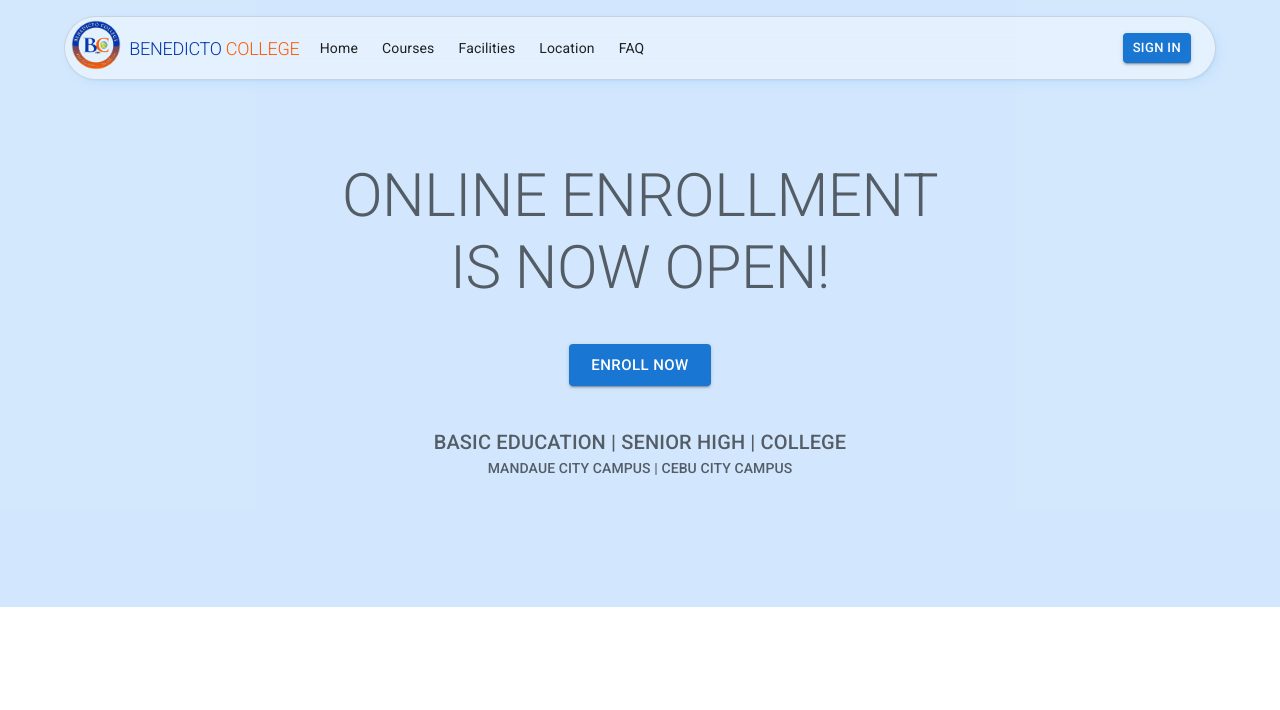
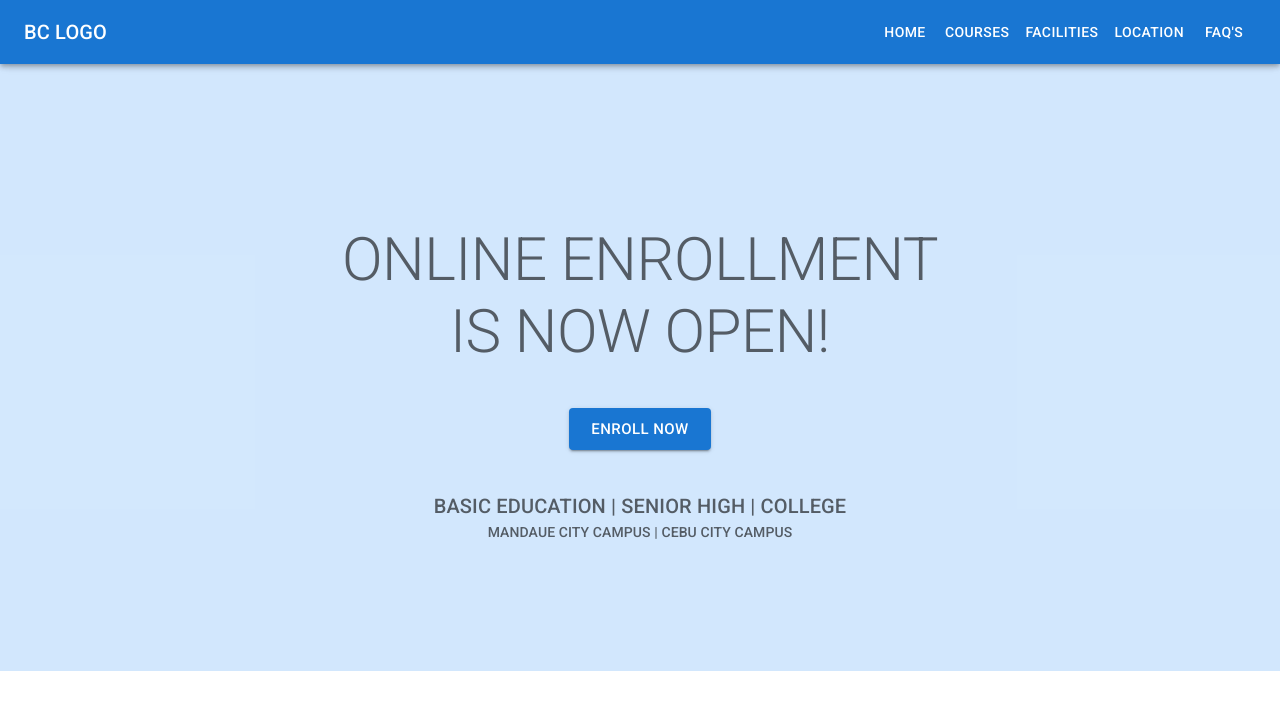
Before and after one commit to npcnon/UIUXPublic-Cebu-City-Campus, a React (Vite) app: page / in a window 1280 px wide. Shown: the top 710 px of the page. Built offline with nearby package versions, Linux system fonts and the light colour scheme.

Commit message:
Partial HiddenOnScroll Appbar Design

```diff
--- a/src/Pages/Home/LandingPage.tsx
+++ b/src/Pages/Home/LandingPage.tsx
@@ -44,10 +44,10 @@
       <>
         <Route element={<LayoutWithAppBar />}>
           <Route path="/" element={<Hero />} />
+          <Route path="/Enrollment" element={<Checkout />} />
         </Route>
         <Route element={<LayoutWithoutAppBar />}>
           <Route path="/EnrollmentPage" element={<EnrollmentPage />} />
-          <Route path="/Enrollment" element={<Checkout />} />
           <Route path="/Sign-in" element={<SignInSide />} />
           <Route path="/Dashboard" element={<Dashboard />} />
         </Route>
--- a/src/Pages/Home/components/AppAppbar.tsx
+++ b/src/Pages/Home/components/AppAppbar.tsx
@@ -1,241 +1,118 @@
 import * as React from "react";
-import Box from "@mui/material/Box";
 import AppBar from "@mui/material/AppBar";
 import Toolbar from "@mui/material/Toolbar";
+import Typography from "@mui/material/Typography";
+import CssBaseline from "@mui/material/CssBaseline";
+import useScrollTrigger from "@mui/material/useScrollTrigger";
+import Slide from "@mui/material/Slide";
+import IconButton from "@mui/material/IconButton";
+import MenuIcon from "@mui/icons-material/Menu";
+import Drawer from "@mui/material/Drawer";
+import List from "@mui/material/List";
+import ListItem from "@mui/material/ListItem";
+import ListItemText from "@mui/material/ListItemText";
+import Box from "@mui/material/Box";
 import Button from "@mui/material/Button";
-import Container from "@mui/material/Container";
-import Divider from "@mui/material/Divider";
-import Typography from "@mui/material/Typography";
-import MenuItem from "@mui/material/MenuItem";
-import Drawer from "@mui/material/Drawer";
-import MenuIcon from "@mui/icons-material/Menu";
-import { Link } from "react-router-dom";
-import logo from "../../../StaticFiles/logo.png";
+import useMediaQuery from "@mui/material/useMediaQuery";
+import { Theme, useTheme } from "@mui/material/styles";
 
-const logoStyle = {
-  width: "50px",
-  height: "50px",
-  cursor: "pointer",
-};
+const navItems = ["Home", "Courses", "Facilities", "Location", "Faq's"];
 
-function AppAppBar() {
-  const [open, setOpen] = React.useState(false);
+interface Props {
+  window?: () => Window;
+  children: React.ReactElement;
+}
 
-  const toggleDrawer = (newOpen: boolean) => () => {
-    setOpen(newOpen);
-  };
-
-  const scrollToSection = (sectionId: string) => {
-    const sectionElement = document.getElementById(sectionId);
-    const offset = 128;
-    if (sectionElement) {
-      const targetScroll = sectionElement.offsetTop - offset;
-      sectionElement.scrollIntoView({ behavior: "smooth" });
-      window.scrollTo({
-        top: targetScroll,
-        behavior: "smooth",
-      });
-      setOpen(false);
-    }
-  };
+function HideOnScroll(props: Props) {
+  const { children, window } = props;
+  const trigger = useScrollTrigger({
+    target: window ? window() : undefined,
+  });
 
   return (
-    <div>
-      <AppBar
-        position="fixed"
-        sx={{
-          boxShadow: 0,
-          bgcolor: "transparent",
-          backgroundImage: "none",
-          mt: 2,
-        }}
-      >
-        <Container maxWidth="lg">
-          <Toolbar
-            variant="regular"
-            sx={(theme) => ({
-              display: "flex",
-              alignItems: "center",
-              justifyContent: "space-between",
-              flexShrink: 0,
-              borderRadius: "999px",
-              bgcolor:
-                theme.palette.mode === "light"
-                  ? "rgba(255, 255, 255, 0.4)"
-                  : "rgba(0, 0, 0, 0.4)",
-              backdropFilter: "blur(24px)",
-              maxHeight: 40,
-              border: "1px solid",
-              borderColor: "divider",
-              boxShadow:
-                theme.palette.mode === "light"
-                  ? `0 0 1px rgba(85, 166, 246, 0.1), 1px 1.5px 2px -1px rgba(85, 166, 246, 0.15), 4px 4px 12px -2.5px rgba(85, 166, 246, 0.15)`
-                  : "0 0 1px rgba(2, 31, 59, 0.7), 1px 1.5px 2px -1px rgba(2, 31, 59, 0.65), 4px 4px 12px -2.5px rgba(2, 31, 59, 0.65)",
-            })}
-          >
-            <Box
-              sx={{
-                flexGrow: 1,
-                display: "flex",
-                alignItems: "center",
-                ml: "-18px",
-                px: 0,
-              }}
-            >
-              <Link to="/" style={{ textDecoration: "none" }}>
-                <img src={logo} style={logoStyle} alt="logo of sitemark" />
-              </Link>
-              <Typography
-                variant="h1"
-                sx={{
-                  display: "flex",
-                  flexDirection: { xs: "column", md: "row" },
-                  alignSelf: "center",
-                  textAlign: "center",
-                  fontSize: "large",
-                  color: "#0235AE",
-                }}
-              >
-                &nbsp;&nbsp;BENEDICTO&nbsp;
-                <Typography
-                  component="span"
-                  variant="h1"
-                  sx={{
-                    fontSize: "large",
-                    color: "#FE5A02",
-                  }}
-                >
-                  COLLEGE&nbsp;&nbsp;
-                </Typography>
-              </Typography>
-              <Box
-                sx={{
-                  display: { xs: "none", md: "flex", justifyContent: "center" },
-                }}
-              >
-                <MenuItem sx={{ py: "6px", px: "12px" }}>
-                  <Link to="/" style={{ textDecoration: "none" }}>
-                    <Typography variant="body2" color="text.primary">
-                      Home
-                    </Typography>
-                  </Link>
-                </MenuItem>
-                <MenuItem
-                  onClick={() => scrollToSection("testimonials")}
-                  sx={{ py: "6px", px: "12px" }}
-                >
-                  <Typography variant="body2" color="text.primary">
-                    Courses
-                  </Typography>
-                </MenuItem>
-                <MenuItem
-                  onClick={() => scrollToSection("highlights")}
-                  sx={{ py: "6px", px: "12px" }}
-                >
-                  <Typography variant="body2" color="text.primary">
-                    Facilities
-                  </Typography>
-                </MenuItem>
-                <MenuItem
-                  onClick={() => scrollToSection("pricing")}
-                  sx={{ py: "6px", px: "12px" }}
-                >
-                  <Typography variant="body2" color="text.primary">
-                    Location
-                  </Typography>
-                </MenuItem>
-                <MenuItem
-                  onClick={() => scrollToSection("faq")}
-                  sx={{ py: "6px", px: "12px" }}
-                >
-                  <Typography variant="body2" color="text.primary">
-                    FAQ
-                  </Typography>
-                </MenuItem>
-              </Box>
-            </Box>
-            <Box
-              sx={{
-                display: { xs: "none", md: "flex" },
-                gap: 0.5,
-                alignItems: "center",
-              }}
-            >
-              <Button
-                color="primary"
-                variant="contained"
-                size="small"
-                component="a"
-                href="/sign-in/"
-                target="_self"
-              >
-                Sign in
-              </Button>
-            </Box>
-            <Box sx={{ display: { sm: "", md: "none" } }}>
-              <Button
-                variant="text"
-                color="primary"
-                aria-label="menu"
-                onClick={toggleDrawer(true)}
-                sx={{ minWidth: "30px", p: "4px" }}
-              >
-                <MenuIcon />
-              </Button>
-              <Drawer anchor="right" open={open} onClose={toggleDrawer(false)}>
-                <Box
-                  sx={{
-                    minWidth: "60dvw",
-                    p: 2,
-                    backgroundColor: "background.paper",
-                    flexGrow: 1,
-                  }}
-                >
-                  <Box
-                    sx={{
-                      display: "flex",
-                      flexDirection: "column",
-                      alignItems: "end",
-                      flexGrow: 1,
-                    }}
-                  ></Box>
-                  <MenuItem onClick={() => scrollToSection("features")}>
-                    Home
-                  </MenuItem>
-                  <MenuItem onClick={() => scrollToSection("testimonials")}>
-                    Courses
-                  </MenuItem>
-                  <MenuItem onClick={() => scrollToSection("highlights")}>
-                    Facilities
-                  </MenuItem>
-                  <MenuItem onClick={() => scrollToSection("pricing")}>
-                    Location
-                  </MenuItem>
-                  <MenuItem onClick={() => scrollToSection("faq")}>
-                    FAQ
-                  </MenuItem>
-                  <Divider />
-
-                  <MenuItem>
-                    <Button
-                      color="primary"
-                      variant="outlined"
-                      component="a"
-                      href="c"
-                      target="_self"
-                      sx={{ width: "100%" }}
-                    >
-                      Sign in
-                    </Button>
-                  </MenuItem>
-                </Box>
-              </Drawer>
-            </Box>
-          </Toolbar>
-        </Container>
-      </AppBar>
-    </div>
+    <Slide appear={false} direction="down" in={!trigger}>
+      {children}
+    </Slide>
   );
 }
 
-export default AppAppBar;
+export default function HiddenOnScroll(props: Props) {
+  const theme = useTheme();
+  const isMobile = useMediaQuery(theme.breakpoints.down("sm"));
+  const [mobileOpen, setMobileOpen] = React.useState(false);
+
+  const handleDrawerToggle = () => {
+    setMobileOpen(!mobileOpen);
+  };
+
+  const drawer = (
+    <Box onClick={handleDrawerToggle} sx={{ textAlign: "center" }}>
+      <Typography variant="h6" sx={{ my: 2 }}>
+        BC LOGO
+      </Typography>
+      <List>
+        {navItems.map((item) => (
+          <ListItem key={item} disablePadding>
+            <ListItemText primary={item} sx={{ textAlign: "center" }} />
+          </ListItem>
+        ))}
+      </List>
+    </Box>
+  );
+
+  return (
+    <React.Fragment>
+      <CssBaseline />
+      <HideOnScroll {...props}>
+        <AppBar>
+          <Toolbar>
+            {isMobile ? (
+              <IconButton
+                color="inherit"
+                aria-label="open drawer"
+                edge="start"
+                onClick={handleDrawerToggle}
+                sx={{ mr: 2 }}
+              >
+                <MenuIcon />
+              </IconButton>
+            ) : null}
+            <Typography
+              variant="h6"
+              component="div"
+              sx={{ flexGrow: 1, display: { xs: "block", sm: "block" } }}
+            >
+              BC LOGO
+            </Typography>
+            {!isMobile ? (
+              <Box sx={{ display: { xs: "none", sm: "block" } }}>
+                {navItems.map((item) => (
+                  <Button key={item} sx={{ color: "#fff" }}>
+                    {item}
+                  </Button>
+                ))}
+              </Box>
+            ) : null}
+          </Toolbar>
+        </AppBar>
+      </HideOnScroll>
+      <Toolbar />
+      <nav>
+        <Drawer
+          variant="temporary"
+          open={mobileOpen}
+          onClose={handleDrawerToggle}
+          ModalProps={{
+            keepMounted: true, // Better open performance on mobile.
+          }}
+          sx={{
+            display: { xs: "block", sm: "none" },
+            "& .MuiDrawer-paper": { boxSizing: "border-box", width: 240 },
+          }}
+        >
+          {drawer}
+        </Drawer>
+      </nav>
+    </React.Fragment>
+  );
+}
--- a/src/Pages/Home/components/EnrollmentPage.tsx
+++ b/src/Pages/Home/components/EnrollmentPage.tsx
@@ -1,10 +1,18 @@
 import * as React from "react";
 import AppBar from "@mui/material/AppBar";
+import Box from "@mui/material/Box";
+import CssBaseline from "@mui/material/CssBaseline";
+import Divider from "@mui/material/Divider";
+import Drawer from "@mui/material/Drawer";
+import IconButton from "@mui/material/IconButton";
+import List from "@mui/material/List";
+import ListItem from "@mui/material/ListItem";
+import ListItemButton from "@mui/material/ListItemButton";
+import ListItemText from "@mui/material/ListItemText";
+import MenuIcon from "@mui/icons-material/Menu";
 import Toolbar from "@mui/material/Toolbar";
 import Typography from "@mui/material/Typography";
-import CssBaseline from "@mui/material/CssBaseline";
-import useScrollTrigger from "@mui/material/useScrollTrigger";
-import Slide from "@mui/material/Slide";
+import Button from "@mui/material/Button";
 
 interface Props {
   /**
@@ -12,39 +20,96 @@
    * You won't need it on your project.
    */
   window?: () => Window;
-  children: React.ReactElement;
 }
 
-function HideOnScroll(props: Props) {
-  const { children, window } = props;
-  // Note that you normally won't need to set the window ref as useScrollTrigger
-  // will default to window.
-  // This is only being set here because the demo is in an iframe.
-  const trigger = useScrollTrigger({
-    target: window ? window() : undefined,
-  });
+const drawerWidth = 240;
+const navItems = ["Home", "About", "Contact"];
+
+export default function DrawerAppBar(props: Props) {
+  const { window } = props;
+  const [mobileOpen, setMobileOpen] = React.useState(false);
+
+  const handleDrawerToggle = () => {
+    setMobileOpen((prevState) => !prevState);
+  };
+
+  const drawer = (
+    <Box onClick={handleDrawerToggle} sx={{ textAlign: "center" }}>
+      <Typography variant="h6" sx={{ my: 2 }}>
+        MUI
+      </Typography>
+      <Divider />
+      <List>
+        {navItems.map((item) => (
+          <ListItem key={item} disablePadding>
+            <ListItemButton sx={{ textAlign: "center" }}>
+              <ListItemText primary={item} />
+            </ListItemButton>
+          </ListItem>
+        ))}
+      </List>
+    </Box>
+  );
+
+  const container =
+    window !== undefined ? () => window().document.body : undefined;
 
   return (
-    <Slide appear={false} direction="down" in={!trigger}>
-      {children}
-    </Slide>
+    <Box sx={{ display: "flex" }}>
+      <CssBaseline />
+      <AppBar component="nav">
+        <Toolbar>
+          <IconButton
+            color="inherit"
+            aria-label="open drawer"
+            edge="start"
+            onClick={handleDrawerToggle}
+            sx={{ mr: 2, display: { sm: "none" } }}
+          >
+            <MenuIcon />
+          </IconButton>
+          <Typography
+            variant="h6"
+            component="div"
+            sx={{ flexGrow: 1, display: { xs: "none", sm: "block" } }}
+          >
+            MUI
+          </Typography>
+          <Box sx={{ display: { xs: "none", sm: "block" } }}>
+            {navItems.map((item) => (
+              <Button key={item} sx={{ color: "#fff" }}>
+                {item}
+              </Button>
+            ))}
+          </Box>
+        </Toolbar>
+      </AppBar>
+      <nav>
+        <Drawer
+          container={container}
+          variant="temporary"
+          open={mobileOpen}
+          onClose={handleDrawerToggle}
+          ModalProps={{
+            keepMounted: true, // Better open performance on mobile.
+          }}
+          sx={{
+            display: { xs: "block", sm: "none" },
+            "& .MuiDrawer-paper": {
+              boxSizing: "border-box",
+              width: drawerWidth,
+            },
+          }}
+        >
+          {drawer}
+        </Drawer>
+      </nav>
+      <Box component="main" sx={{ p: 3 }}>
+        <Toolbar />
+        <Typography>
+          Lorem ipsum dolor sit amet consectetur adipisicing elit. Similique
+        </Typography>
+      </Box>
+    </Box>
   );
 }
-
-export default function EnrollmentPage(props: Props) {
-  return (
-    <React.Fragment>
-      <CssBaseline />
-      <HideOnScroll {...props}>
-        <AppBar>
-          <Toolbar>
-            <Typography variant="h6" component="div">
-              Scroll to hide App bar
-            </Typography>
-          </Toolbar>
-        </AppBar>
-      </HideOnScroll>
-      <Toolbar />
-    </React.Fragment>
-  );
-}
```
Also changed, not shown: src/Pages/Enrollment/Checkout.tsx (+43 -43 lines).
